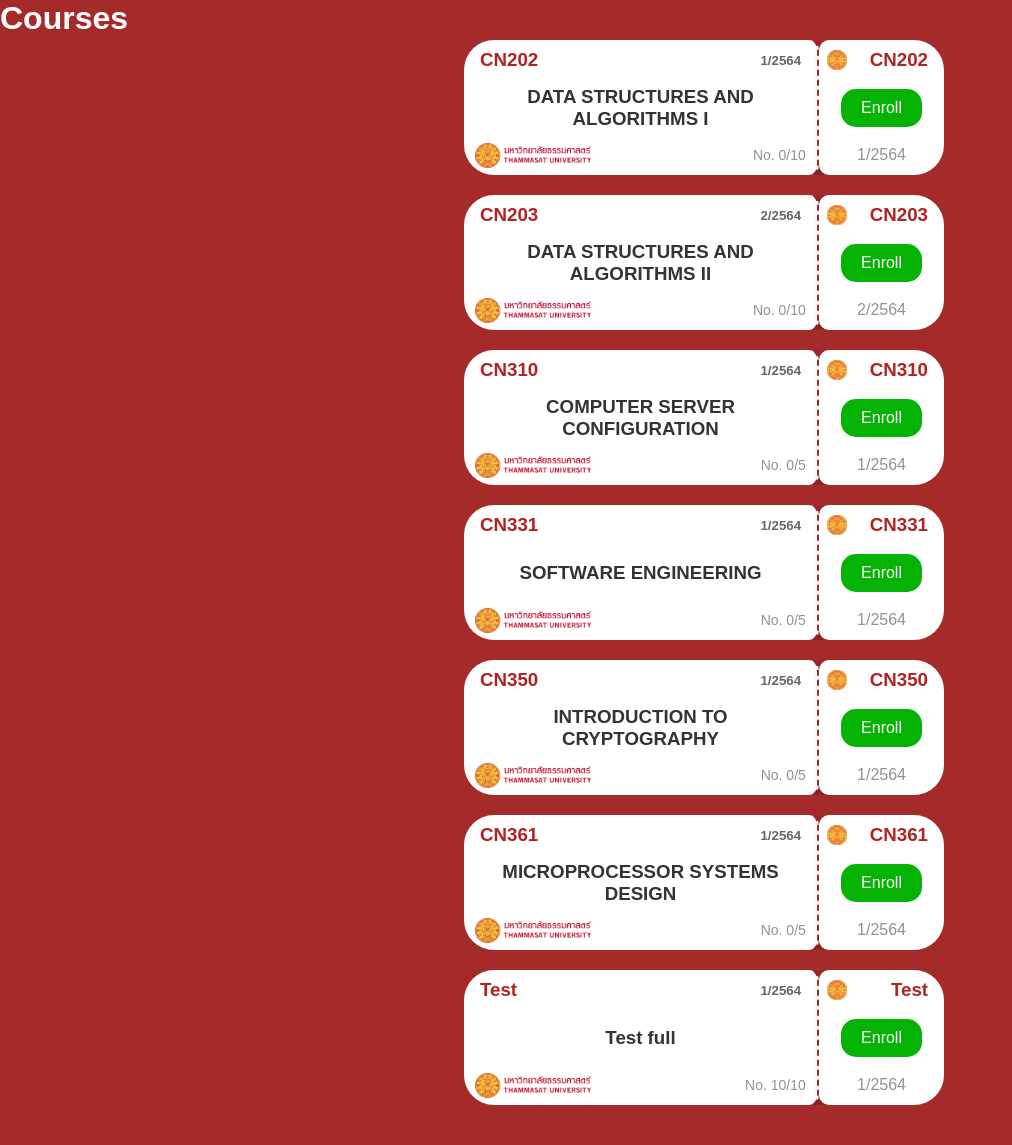
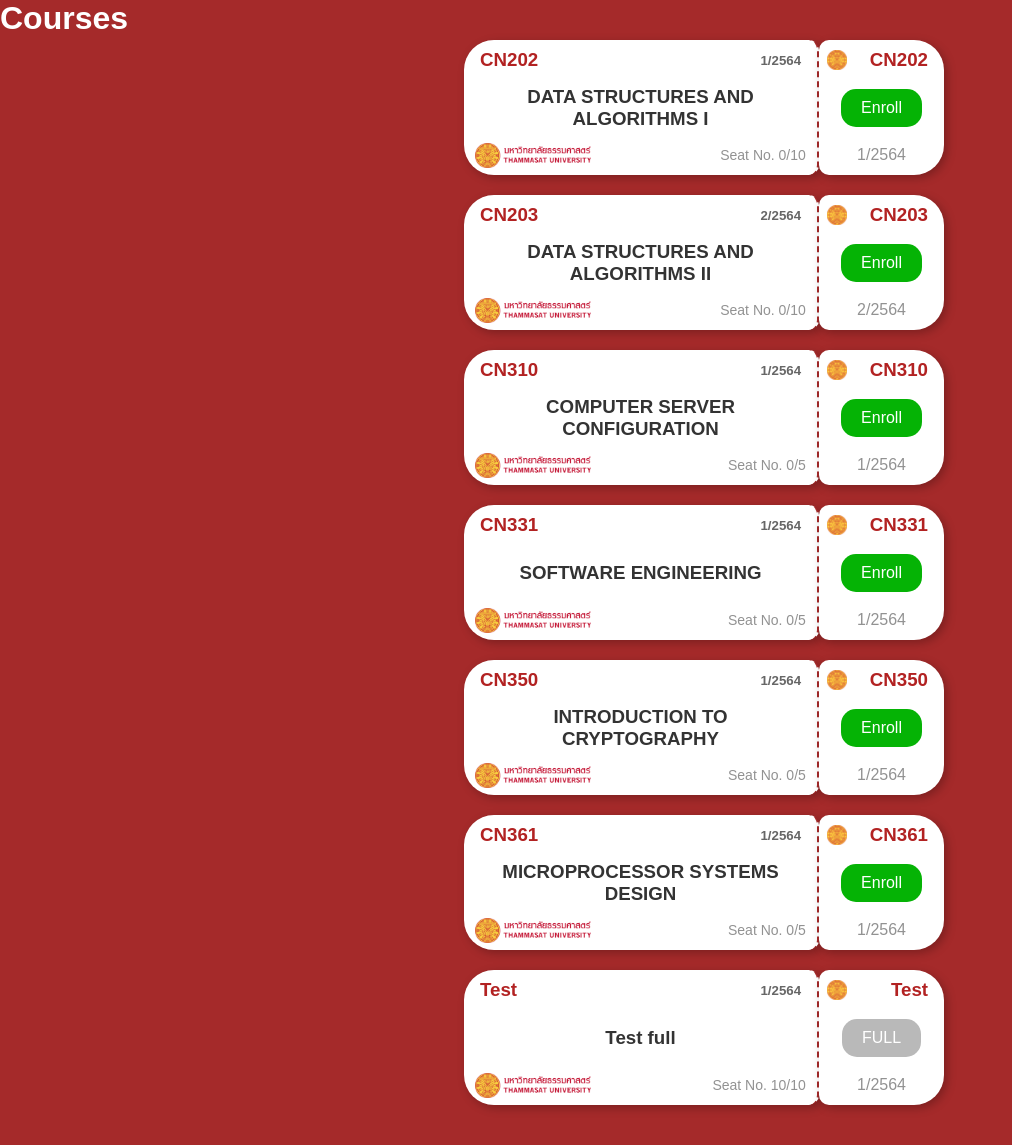
Before and after one commit to YOKxPIE/YOKxPIE.github.io, a Django app: page / in a window 1280 px wide. Shown: the whole page, without its empty margins (0-1012 px from the left). Run offline with Django 3.2, Linux system fonts and the light colour scheme; data comes from the database, SQL or seed files in the repository; both versions use the stored data as it was after the commit.

Commit message:
bug fix ticket's shadow and test Full

```diff
--- a/courses/models.py
+++ b/courses/models.py
@@ -16,5 +16,5 @@ class Course(models.Model):
     # Is this course open?  default = yes
     status = models.BooleanField(default=True)
 
-    def __str__(self):
-        return f"{self.c_code} {self.semester}/{self.a_year}"
+def __str__(self):
+    return f"{self.c_code} {self.semester}/{self.a_year}"
--- a/courses/templates/courses/index.html
+++ b/courses/templates/courses/index.html
@@ -30,7 +30,7 @@
                                 <img src="{% static 'images/TUlogoHor.png' %}" alt="">
                             </div>
                             <div class="ft-r">
-                                <p>No. {{course.count_stu}}/{{course.max_stu}}</p>
+                                <p>Seat No. {{course.count_stu}}/{{course.max_stu}}</p>
                             </div>
                         </div>
                     </div>
@@ -43,9 +43,17 @@
                                 <h3>{{course.c_code}}</h3>
                             </div>
                         </div>
+
+                        {% if course.count_stu != course.max_stu %}
                         <div class="content">
                             <a href="#">Enroll</a>  <!-- don't forget to link -->
                         </div>
+                        {% else %}
+                        <div class="content">
+                            <p>FULL</p>
+                        </div>
+                        {% endif %}
+
                         <div class="footer">
                             <p>{{course.semester}}/{{course.a_year}}</p>
                         </div>
--- a/static/css/style.css
+++ b/static/css/style.css
@@ -57,8 +57,8 @@ h1 {
     height: 135px;
     /*background: white;*/
     margin: 20px auto;
-    border-radius: 30px;
-    overflow: hidden;
+    /*border-radius: 30px;
+    overflow: hidden;*/
     /*box-shadow: 3px 3px 10px rgba(0, 0, 0, 0.25);*/
     text-align: center;
     display: flex;
@@ -74,6 +74,8 @@ h1 {
     background: white;
     border-bottom-right-radius: 10px;
     border-top-right-radius: 10px;
+    border-top-left-radius: 30px;
+    border-bottom-left-radius: 30px;
     box-shadow: 3px 3px 10px rgba(0, 0, 0, 0.25);
 }
 
@@ -138,6 +140,8 @@ h1 {
     background: white;
     border-top-left-radius: 10px;
     border-bottom-left-radius: 10px;
+    border-bottom-right-radius: 30px;
+    border-top-right-radius: 30px;
     box-shadow: 3px 3px 10px rgba(0, 0, 0, 0.25);
 }
 
@@ -192,6 +196,15 @@ h1 {
     transition: 0.5s;
 }
 
+.container .ticket .right .content p {
+    position: relative;
+    display: inline-block;
+    padding: 10px 20px;
+    background: rgb(185, 185, 185);
+    color: white;
+    border-radius: 15px;
+}
+
 .container .ticket .right .content a:hover {
     background: rgb(28, 134, 28);
 }
```
Also changed, not shown: db.sqlite3.
